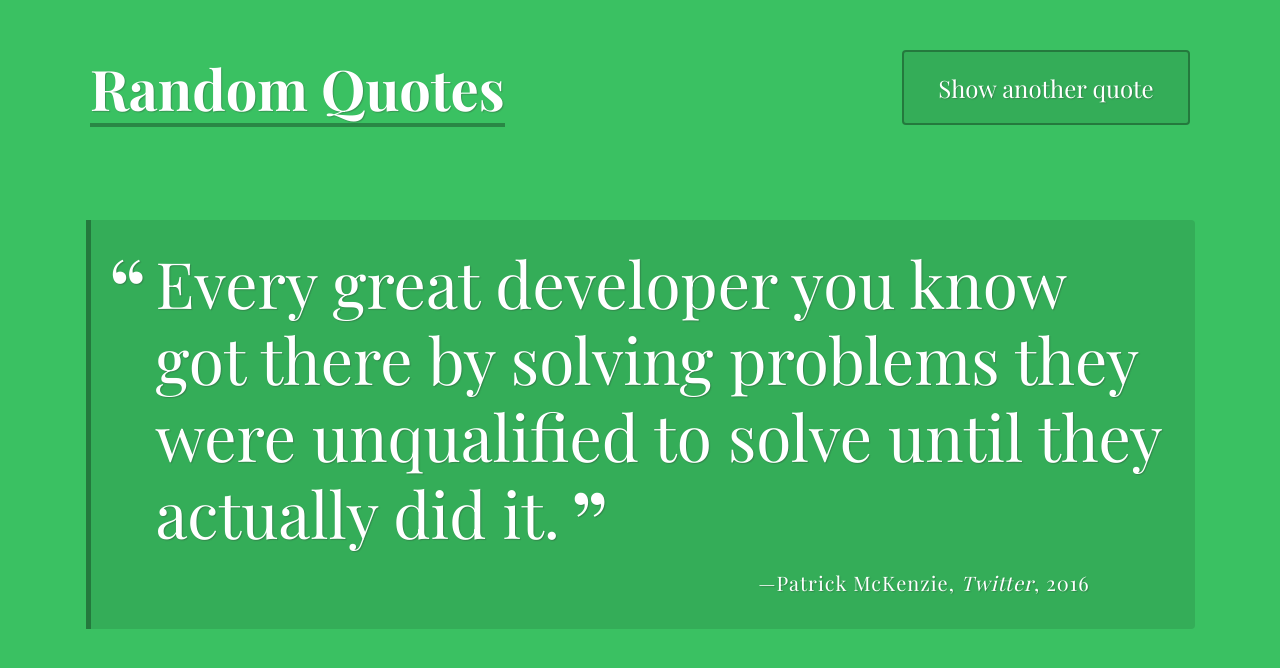
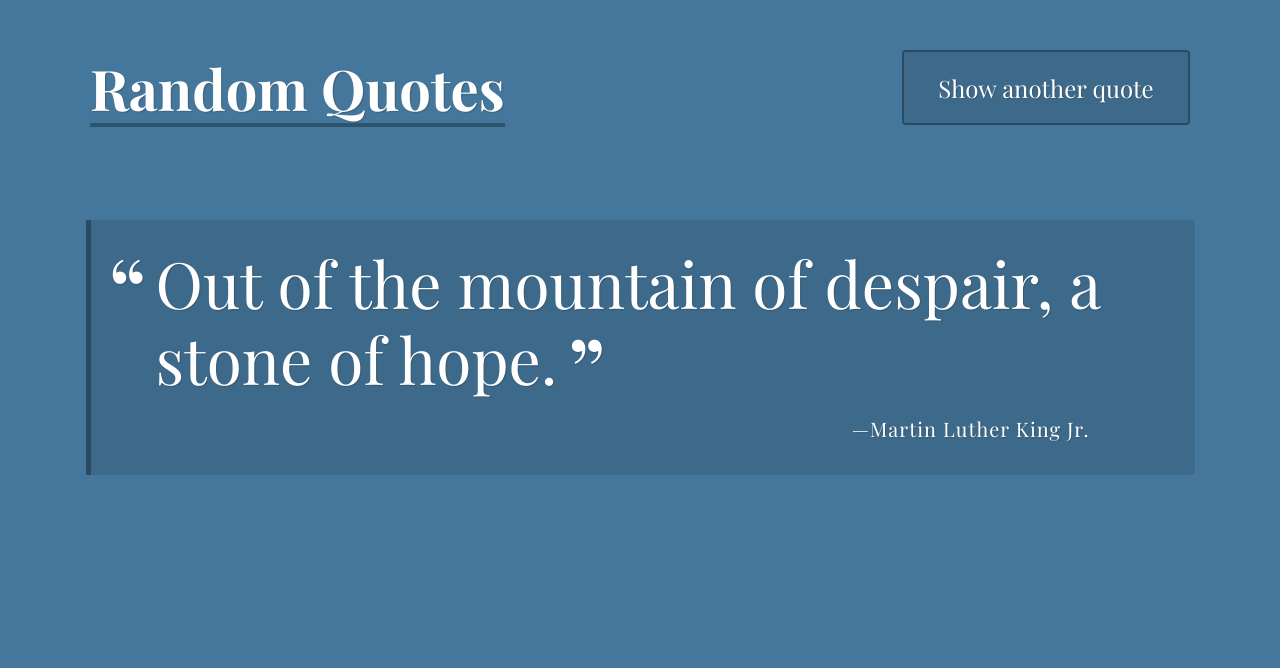
Before and after one commit to holjeffcomb/TechDegree-Project-1, a plain HTML site: page index.html in a window 1280 px wide. Drawn offline with nearby package versions, Linux system fonts and the light colour scheme; a web font is replaced by a local one.

Commit message:
added more functionality
added more quotes, added setInterval function, made background color randomized

```diff
--- a/css/styles.css
+++ b/css/styles.css
@@ -6,7 +6,7 @@
  @import url('https://fonts.googleapis.com/css?family=Playfair+Display:400,400i,700,700i&display=swap');
 
 body {
-  background-color: rgb(58, 193, 98);
+  background-color: rgb(115, 168, 148);
   color: white;
   font-family: 'Playfair Display', serif;
   padding: 5px;
--- a/index.html
+++ b/index.html
@@ -14,13 +14,9 @@
       <button id="load-quote" class="load-quote">Show another quote</button>
     </header>
 
-    <div class="container">
-      <div id="quote-box" class="quote-box">
-        <p class="quote">Every great developer you know got there by solving problems they were unqualified to solve until they actually did it.</p>
-        <p class="source">Patrick McKenzie<span class="citation">Twitter</span><span class="year">2016</span></p>
-      </div>
-    </div>
+    <main>
 
+    </main>
     <script src="js/script.js"></script>
   </body>
 </html>
--- a/js/script.js
+++ b/js/script.js
@@ -11,18 +11,17 @@ project 1 - A Random Quote Generator
  * `quotes` array
 ***/
 
+let main = document.querySelector('main');
+
 let quotes = [
-  {
-    author: 'Bob Marley',
-    quote: 'Some people feel the rain, others just get wet.'
-  },
   {
     author: 'Stephen Hawking',
     quote: 'Quiet people have the loudest minds.'
   },
   {
     author: 'Martin Luther King Jr.',
-    quote: 'Let no man pull you low enough to hate him.'
+    quote: 'Let no man pull you low enough to hate him.',
+    year: '1956'
   },
   {
     author: 'Maya Angelou',
@@ -38,7 +37,8 @@ let quotes = [
   },
   {
     author: 'The Dalai Lama',
-    quote: 'My religion is kindness.'
+    quote: 'My religion is kindness.',
+    tag: 'spirituality'
   },
   {
     author: 'George Washington',
@@ -50,7 +50,10 @@ let quotes = [
   },
   {
     author: 'Ram Dass',
-    quote: 'We\'re all just walking eachother home.'
+    quote: 'We\'re all just walking eachother home.',
+    citation: 'Be Here Now',
+    year: '1971',
+    tag: 'spirituality'
   },
   {
     author: 'Bill Nye',
@@ -62,39 +65,48 @@ let quotes = [
   },
   {
     author: 'Bob Marley',
-    quote: 'Emancipate yourselves from mental slavery. None but ourselves can free our minds.'
-  },
-  {
-    author: 'Malcolm X',
-    quote: 'A man who stands for nothing will fall for anything.'
+    quote: 'Emancipate yourselves from mental slavery. None but ourselves can free our minds.',
+    citation: 'Redemption Song',
+    year: '1980',
+    tag: 'spirituality'
   },
   {
     author: 'Dr. Seuss',
     quote: 'Today I shall behave as if this is the day I will be remembered.'
   },
   {
+    author: 'Aristotle',
+    quote: 'It is during our darkest moments that we must focus to see the light.'
+  },
+  {
     author: 'Dr. Seuss',
-    quote: 'From there to here and here to there, funny things are everywhere.'
+    quote: 'From there to here and here to there, funny things are everywhere.',
+    tag: 'humor'
   },
   {
     author: 'David Goggins',
-    quote: 'I don\'t stop when I\'m tired, I stop when I\'m done.'
+    quote: 'I don\'t stop when I\'m tired, I stop when I\'m done.',
+    tag: 'inspiration'
   },
   {
     author: 'David Goggins',
-    quote: 'Denial is the ultimate comfort zone.'
+    quote: 'Denial is the ultimate comfort zone.',
+    tag: 'inspiration'
   },
   {
     author: 'Michael Jordan',
-    quote: 'You have to expect things of yourself before you can do them.'
+    quote: 'You have to expect things of yourself before you can do them.',
+    tag: 'inspiration'
   },
   {
     author: 'Michael Jordan',
-    quote: 'You miss 100% of the shots you don\'t take.'
+    quote: 'You miss 100% of the shots you don\'t take.',
+    tag: 'inspiration'
   },
   {
     author: 'Rumi',
-    quote: 'Don\'t be satisfied with stories, how things have gone with others. Unfold your own myth.'
+    quote: 'Don\'t be satisfied with stories, how things have gone with others. Unfold your own myth.',
+    tag: 'inspiration'
   },
   {
     author: 'Rumi',
@@ -102,27 +114,48 @@ let quotes = [
   },
   {
     author: 'Eminem',
-    quote: 'A normal life is boring.'
-  },
-  {
-    author: 'Eminem',
-    quote: 'Some people dream of success while others wake up and work hard at it.'
+    quote: 'A normal life is boring.',
+    citation: 'Lose Yourself',
+    year: '2002'
   },
   {
     author: 'Shigeru Miyamoto',
-    quote: 'A delayed game is eventually good, but a rushed game is always bad.'
+    quote: 'A delayed game is eventually good, but a rushed game is always bad.',
+    year: '1996'
   },
   {
     author: 'JRR Tolkien',
-    quote: 'Not all those who wander are lost.'
+    quote: 'Not all those who wander are lost.',
+    citation: 'The Fellowship of the Ring',
+    year: '1954'
   },
   {
     author: 'JRR Tolkien',
-    quote: 'Even the smallest person can change the course of the future.'
+    quote: 'Even the smallest person can change the course of the future.',
+    citation: 'The Fellowship of the Ring',
+    year: '1954'
   },
   {
     author: 'The Rock',
     quote: 'Be humble. Be hungry. And always be the hardest worker in the room.'
+  },
+  {
+    author: 'Paul Coelho',
+    quote: 'And, when you want something, all the universe conspires in helping you to achieve it.',
+    citation: 'The Alchemist',
+    year: '1988'
+  },
+  {
+    author: 'Dan Millman',
+    quote: 'There are no oridinary moments.',
+    citation: 'Way of the Peaceful Warrior',
+    year: '1980'
+  },
+  {
+    author: 'Lao Tzu',
+    quote: 'Those who know do not speak. Those who speak do not know.',
+    citation: 'Tao Te Ching',
+    year: '4th century BC'
   }
 ];
 
@@ -130,14 +163,60 @@ let quotes = [
  * `getRandomQuote` function
 ***/
 
-function getRandomQuote (arr, arrLength) {
-  Math.floor(Math.random() * arrLength);
-  console.log();
+function getRandomQuote (arrLength) {
+  let index = Math.floor(Math.random() * arrLength);
+  return quotes[index];
 }
+
+
+
 
 /***
  * `printQuote` function
 ***/
+
+function printQuote() {
+
+  // Random hexadecimal color generator, copied from https://css-tricks.com/snippets/javascript/random-hex-color/
+  const setBg = () => {
+    const randomColor = Math.floor(Math.random()*16777215).toString(16);
+    document.body.style.backgroundColor = "#" + randomColor;
+  }
+  setBg();
+
+  let quote = getRandomQuote(quotes.length);
+
+  let html = '';
+
+  html = `
+    <div class="container">
+      <div id="quote-box" class="quote-box">
+        <p class="quote">${quote.quote}</p>
+        <p class="source">${quote.author}
+  `;
+
+  if (quote.citation){
+    html += `<span class="citation">${quote.citation}</span>`;
+  }
+
+  if (quote.year){
+    html += `<span class="year">${quote.year}</span>`;
+  }
+
+  html += `
+        </p>
+      </div>
+    </div>
+  `;
+
+  main.innerHTML = html;
+
+}
+
+
+
+setInterval(printQuote, 10000);
+printQuote();
 
 
 
```
